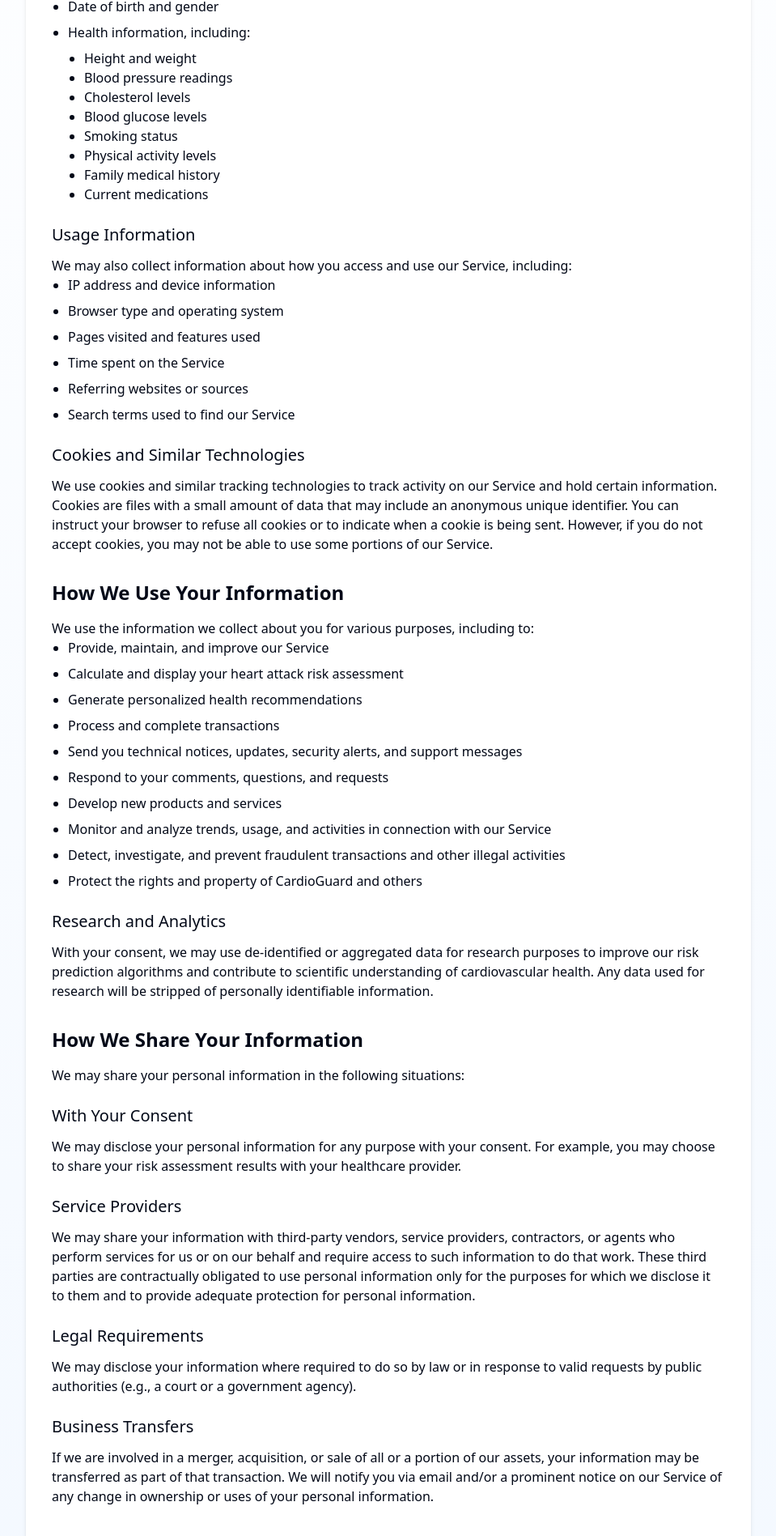
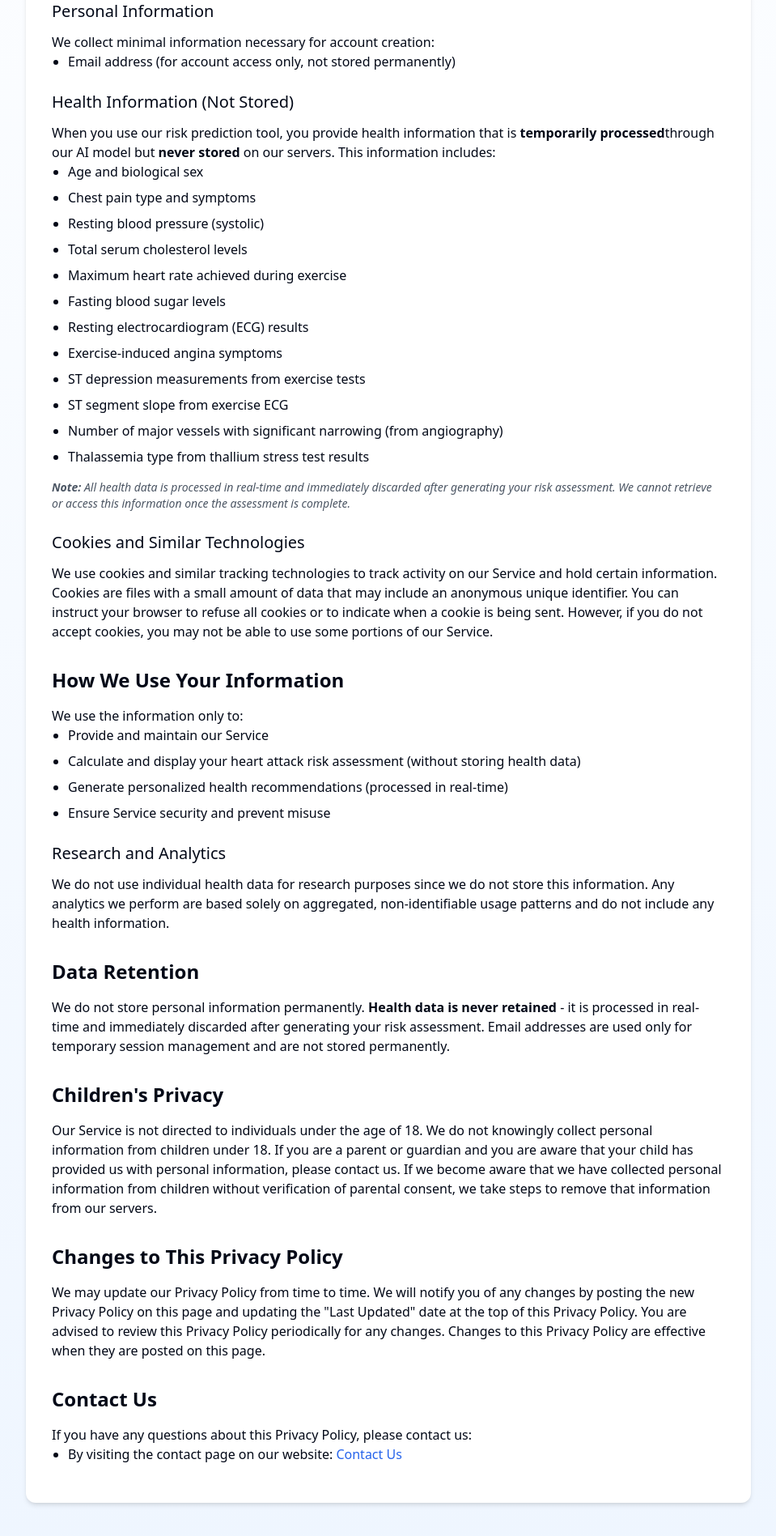
Before and after one commit to siddiqueMangi2003/Heart-Attack-Risk-Prediction-Software, a Next.js app in the folder ui/: page /privacy-policy in a window 1280 px wide. Shown: the part 777-2674 px from the top of the page at 81% size, without its empty margins (160-1119 px from the left). Built offline with nearby package versions, Linux system fonts and the light colour scheme.

Commit message:
Information Update.

```diff
--- a/ui/app/privacy-policy/page.tsx
+++ b/ui/app/privacy-policy/page.tsx
@@ -13,7 +13,7 @@ export default function PrivacyPolicyPage() {
             <div className="bg-white rounded-xl shadow-md p-8">
               <div className="prose prose-blue max-w-none">
                 <p className="text-muted-foreground">
-                  <strong>Last Updated:</strong> May 1st, 2025
+                  <strong>Last Updated:</strong> June 30th, 2025
                 </p>
 
                 <h2 className="text-2xl font-semibold mt-8 mb-4">Introduction</h2>
@@ -29,42 +29,52 @@ export default function PrivacyPolicyPage() {
                   with our policies and practices, please do not use our Service.
                 </p>
 
+                <div className="bg-blue-50 border-l-4 border-blue-400 p-4 my-6">
+                  <div className="flex">
+                    <div className="ml-3">
+                      <p className="text-blue-700 font-semibold">Important: We Do Not Store Your Health Data</p>
+                      <p className="text-blue-600 text-sm mt-1">
+                        Your health information is only temporarily processed through our prediction model and is not stored on our servers.
+                        Once your risk assessment is generated, all health data is immediately discarded and cannot be retrieved.
+                      </p>
+                    </div>
+                  </div>
+                </div>
+
                 <h2 className="text-2xl font-semibold mt-8 mb-4">Information We Collect</h2>
                 <p>We collect several types of information from and about users of our Service, including:</p>
 
                 <h3 className="text-xl font-medium mt-6 mb-3">Personal Information</h3>
                 <p>
-                  When you register for an account or use our risk prediction tool, we may collect personally identifiable
-                  information, such as:
+                  We collect minimal information necessary for account creation:
                 </p>
                 <ul className="list-disc pl-5 space-y-2 mb-4">
-                  <li>Name and contact information (email address, phone number)</li>
-                  <li>Date of birth and gender</li>
-                  <li>
-                    Health information, including:
-                    <ul className="list-disc pl-5 mt-2">
-                      <li>Height and weight</li>
-                      <li>Blood pressure readings</li>
-                      <li>Cholesterol levels</li>
-                      <li>Blood glucose levels</li>
-                      <li>Smoking status</li>
-                      <li>Physical activity levels</li>
-                      <li>Family medical history</li>
-                      <li>Current medications</li>
-                    </ul>
-                  </li>
+                  <li>Email address (for account access only, not stored permanently)</li>
                 </ul>
 
-                <h3 className="text-xl font-medium mt-6 mb-3">Usage Information</h3>
-                <p>We may also collect information about how you access and use our Service, including:</p>
+                <h3 className="text-xl font-medium mt-6 mb-3">Health Information (Not Stored)</h3>
+                <p>
+                  When you use our risk prediction tool, you provide health information that is <strong>temporarily processed</strong>
+                  through our AI model but <strong>never stored</strong> on our servers. This information includes:
+                </p>
                 <ul className="list-disc pl-5 space-y-2 mb-4">
-                  <li>IP address and device information</li>
-                  <li>Browser type and operating system</li>
-                  <li>Pages visited and features used</li>
-                  <li>Time spent on the Service</li>
-                  <li>Referring websites or sources</li>
-                  <li>Search terms used to find our Service</li>
+                  <li>Age and biological sex</li>
+                  <li>Chest pain type and symptoms</li>
+                  <li>Resting blood pressure (systolic)</li>
+                  <li>Total serum cholesterol levels</li>
+                  <li>Maximum heart rate achieved during exercise</li>
+                  <li>Fasting blood sugar levels</li>
+                  <li>Resting electrocardiogram (ECG) results</li>
+                  <li>Exercise-induced angina symptoms</li>
+                  <li>ST depression measurements from exercise tests</li>
+                  <li>ST segment slope from exercise ECG</li>
+                  <li>Number of major vessels with significant narrowing (from angiography)</li>
+                  <li>Thalassemia type from thallium stress test results</li>
                 </ul>
+                <p className="text-sm text-gray-600 italic">
+                  <strong>Note:</strong> All health data is processed in real-time and immediately discarded after generating your risk assessment.
+                  We cannot retrieve or access this information once the assessment is complete.
+                </p>
 
                 <h3 className="text-xl font-medium mt-6 mb-3">Cookies and Similar Technologies</h3>
                 <p>
@@ -75,93 +85,26 @@ export default function PrivacyPolicyPage() {
                 </p>
 
                 <h2 className="text-2xl font-semibold mt-8 mb-4">How We Use Your Information</h2>
-                <p>We use the information we collect about you for various purposes, including to:</p>
+                <p>We use the information only to:</p>
                 <ul className="list-disc pl-5 space-y-2 mb-4">
-                  <li>Provide, maintain, and improve our Service</li>
-                  <li>Calculate and display your heart attack risk assessment</li>
-                  <li>Generate personalized health recommendations</li>
-                  <li>Process and complete transactions</li>
-                  <li>Send you technical notices, updates, security alerts, and support messages</li>
-                  <li>Respond to your comments, questions, and requests</li>
-                  <li>Develop new products and services</li>
-                  <li>Monitor and analyze trends, usage, and activities in connection with our Service</li>
-                  <li>Detect, investigate, and prevent fraudulent transactions and other illegal activities</li>
-                  <li>Protect the rights and property of CardioGuard and others</li>
+                  <li>Provide and maintain our Service</li>
+                  <li>Calculate and display your heart attack risk assessment (without storing health data)</li>
+                  <li>Generate personalized health recommendations (processed in real-time)</li>
+                  <li>Ensure Service security and prevent misuse</li>
                 </ul>
 
                 <h3 className="text-xl font-medium mt-6 mb-3">Research and Analytics</h3>
                 <p>
-                  With your consent, we may use de-identified or aggregated data for research purposes to improve our risk
-                  prediction algorithms and contribute to scientific understanding of cardiovascular health. Any data used
-                  for research will be stripped of personally identifiable information.
-                </p>
-
-                <h2 className="text-2xl font-semibold mt-8 mb-4">How We Share Your Information</h2>
-                <p>We may share your personal information in the following situations:</p>
-
-                <h3 className="text-xl font-medium mt-6 mb-3">With Your Consent</h3>
-                <p>
-                  We may disclose your personal information for any purpose with your consent. For example, you may choose
-                  to share your risk assessment results with your healthcare provider.
-                </p>
-
-                <h3 className="text-xl font-medium mt-6 mb-3">Service Providers</h3>
-                <p>
-                  We may share your information with third-party vendors, service providers, contractors, or agents who
-                  perform services for us or on our behalf and require access to such information to do that work. These
-                  third parties are contractually obligated to use personal information only for the purposes for which we
-                  disclose it to them and to provide adequate protection for personal information.
-                </p>
-
-                <h3 className="text-xl font-medium mt-6 mb-3">Legal Requirements</h3>
-                <p>
-                  We may disclose your information where required to do so by law or in response to valid requests by
-                  public authorities (e.g., a court or a government agency).
-                </p>
-
-                <h3 className="text-xl font-medium mt-6 mb-3">Business Transfers</h3>
-                <p>
-                  If we are involved in a merger, acquisition, or sale of all or a portion of our assets, your information
-                  may be transferred as part of that transaction. We will notify you via email and/or a prominent notice
-                  on our Service of any change in ownership or uses of your personal information.
-                </p>
-
-                <h2 className="text-2xl font-semibold mt-8 mb-4">Data Security</h2>
-                <p>
-                  We have implemented appropriate technical and organizational security measures designed to protect the
-                  security of any personal information we process. However, please also remember that we cannot guarantee
-                  that the internet itself is 100% secure. Although we will do our best to protect your personal
-                  information, transmission of personal information to and from our Service is at your own risk. You
-                  should only access the Service within a secure environment.
+                  We do not use individual health data for research purposes since we do not store this information.
+                  Any analytics we perform are based solely on aggregated, non-identifiable usage patterns and do not
+                  include any health information.
                 </p>
 
                 <h2 className="text-2xl font-semibold mt-8 mb-4">Data Retention</h2>
                 <p>
-                  We will retain your personal information only for as long as is necessary for the purposes set out in
-                  this Privacy Policy. We will retain and use your information to the extent necessary to comply with our
-                  legal obligations, resolve disputes, and enforce our policies.
-                </p>
-
-                <h2 className="text-2xl font-semibold mt-8 mb-4">Your Data Protection Rights</h2>
-                <p>Depending on your location, you may have the following data protection rights:</p>
-                <ul className="list-disc pl-5 space-y-2 mb-4">
-                  <li>The right to access, update, or delete the information we have on you</li>
-                  <li>The right of rectification (to correct or update your personal information)</li>
-                  <li>The right to object (to the processing of your personal information)</li>
-                  <li>
-                    The right of restriction (to request that we restrict the processing of your personal information)
-                  </li>
-                  <li>
-                    The right to data portability (to receive a copy of your personal information in a structured,
-                    machine-readable format)
-                  </li>
-                  <li>
-                    The right to withdraw consent (where we rely on your consent to process your personal information)
-                  </li>
-                </ul>
-                <p>
-                  To exercise any of these rights, please contact us using the contact information provided below. We will
-                  respond to your request within a reasonable timeframe.
+                  We do not store personal information permanently. <strong>Health data is never retained</strong> - it is
+                  processed in real-time and immediately discarded after generating your risk assessment. Email addresses
+                  are used only for temporary session management and are not stored permanently.
                 </p>
 
                 <h2 className="text-2xl font-semibold mt-8 mb-4">Children's Privacy</h2>
--- a/ui/components/analysis-charts.tsx
+++ b/ui/components/analysis-charts.tsx
@@ -236,60 +236,7 @@ export function AnalysisCharts() {
         </TabsContent>
       </Tabs>
 
-      <Card className="border-none shadow-lg bg-gradient-to-r from-blue-50 to-purple-50">
-        <CardHeader>
-          <CardTitle className="text-2xl">How We Calculate Heart Attack Risk</CardTitle>
-        </CardHeader>
-        <CardContent className="space-y-4">
-          <p>
-            Our heart attack risk prediction model uses a comprehensive algorithm that considers multiple health
-            parameters and their interactions. The calculation process involves:
-          </p>
 
-          <div className="grid grid-cols-1 md:grid-cols-2 gap-6 mt-4">
-            <div className="p-4 rounded-lg bg-white/80 border border-blue-100 shadow-sm">
-              <h3 className="text-lg font-medium text-blue-800 mb-2">Data Collection</h3>
-              <p className="text-sm">
-                We collect key health parameters including age, gender, blood pressure, cholesterol levels, blood sugar,
-                smoking status, physical activity, family history, and BMI.
-              </p>
-            </div>
-
-            <div className="p-4 rounded-lg bg-white/80 border border-purple-100 shadow-sm">
-              <h3 className="text-lg font-medium text-purple-800 mb-2">Risk Weighting</h3>
-              <p className="text-sm">
-                Each parameter is assigned a weight based on its relative importance as determined by clinical research.
-                For example, smoking and high blood pressure carry higher weights than some other factors.
-              </p>
-            </div>
-
-            <div className="p-4 rounded-lg bg-white/80 border border-indigo-100 shadow-sm">
-              <h3 className="text-lg font-medium text-indigo-800 mb-2">Interaction Analysis</h3>
-              <p className="text-sm">
-                Our model accounts for how different risk factors interact with each other. For instance, the
-                combination of diabetes and high blood pressure presents a higher risk than either factor alone.
-              </p>
-            </div>
-
-            <div className="p-4 rounded-lg bg-white/80 border border-sky-100 shadow-sm">
-              <h3 className="text-lg font-medium text-sky-800 mb-2">Risk Categorization</h3>
-              <p className="text-sm">
-                The final risk score is calculated and normalized to a 0-100 scale. Scores below 30 are categorized as
-                "Low Risk," 30-60 as "Moderate Risk," and above 60 as "High Risk."
-              </p>
-            </div>
-          </div>
-
-          <div className="p-4 bg-gradient-to-r from-blue-100 to-purple-100 rounded-lg mt-4">
-            <h3 className="text-lg font-medium mb-2">Important Note</h3>
-            <p className="text-sm">
-              This risk assessment tool is based on statistical models and is intended for educational purposes only. It
-              should not replace professional medical advice. Always consult with a healthcare provider for a
-              comprehensive evaluation of your cardiovascular health.
-            </p>
-          </div>
-        </CardContent>
-      </Card>
     </div>
   )
 }
--- a/ui/components/footer.tsx
+++ b/ui/components/footer.tsx
@@ -3,7 +3,7 @@ import Link from "next/link"
 export function Footer() {
   return (
     <footer className="border-t bg-gradient-to-b from-white to-blue-50">
-      <div className="container py-12 px-5 md:px-0">
+      <div className="container py-12 px-5 md:px-0 m-auto">
         <div className="grid grid-cols-1 md:grid-cols-4 gap-8">
           {/* Brand and Description */}
           <div className="md:col-span-2 space-y-4">
@@ -183,9 +183,7 @@ export function Footer() {
             <p className="text-sm text-muted-foreground">
               &copy; {new Date().getFullYear()} CardioGuard. All rights reserved.
             </p>
-            <div className="mt-4 md:mt-0">
-              <p className="text-xs text-muted-foreground">Designed with ❤️ for heart health awareness</p>
-            </div>
+
           </div>
         </div>
       </div>
--- a/ui/components/navbar.tsx
+++ b/ui/components/navbar.tsx
@@ -11,7 +11,7 @@ export function Navbar() {
 
   return (
     <header className="sticky top-0 z-50 w-full border-b bg-white/80 backdrop-blur-md">
-      <div className="container flex h-16 items-center justify-between px-4 md:px-0">
+      <div className="container flex h-16 items-center justify-between px-4 md:px-0 m-auto">
         {/* Logo and Brand Name */}
         <Link href="/" className="flex items-center space-x-3 pl-1">
           <div className="relative h-9 w-9 overflow-hidden">
```
Also changed, not shown: ui/app/faq/page.tsx (+5 -5 lines), ui/components/parameter-explanations.tsx (+1 -6 lines).
